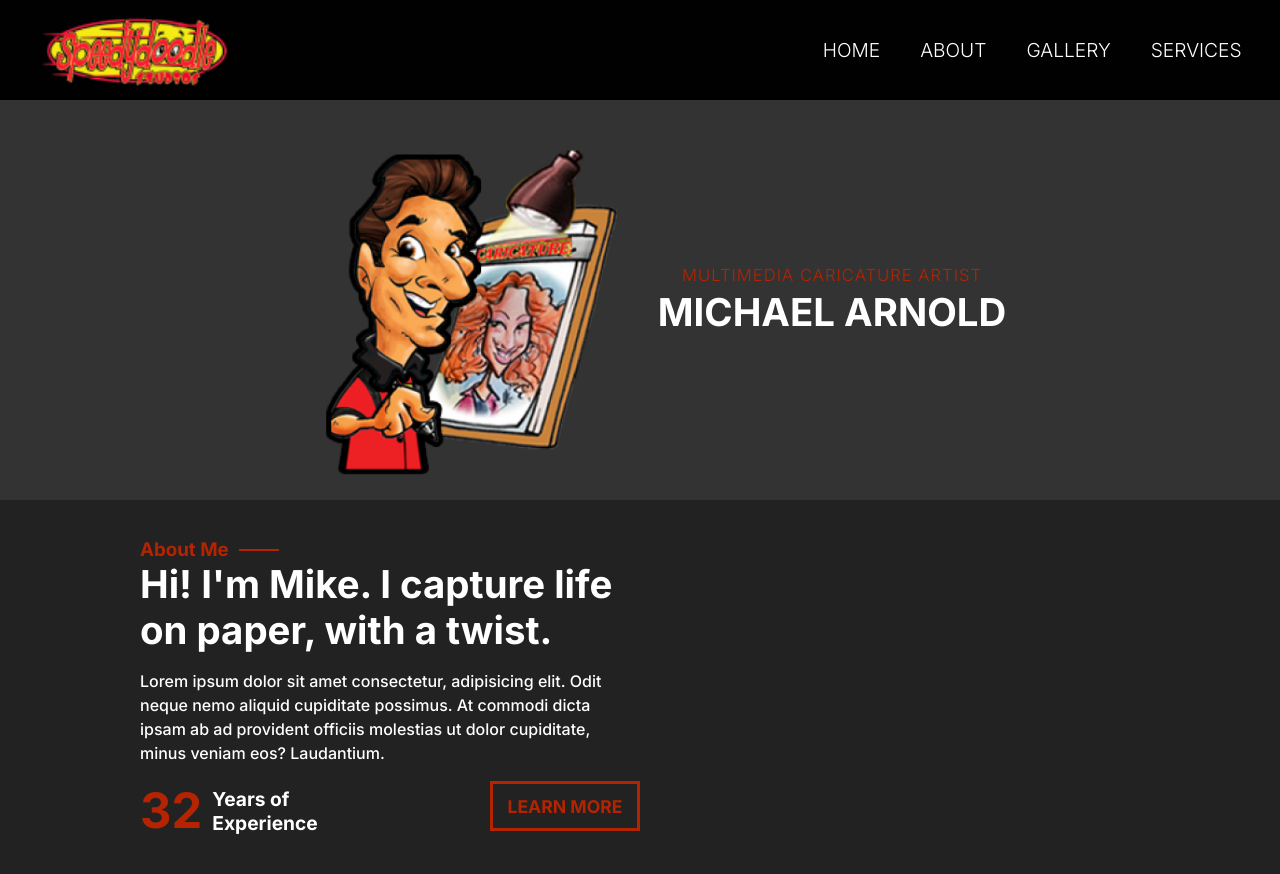
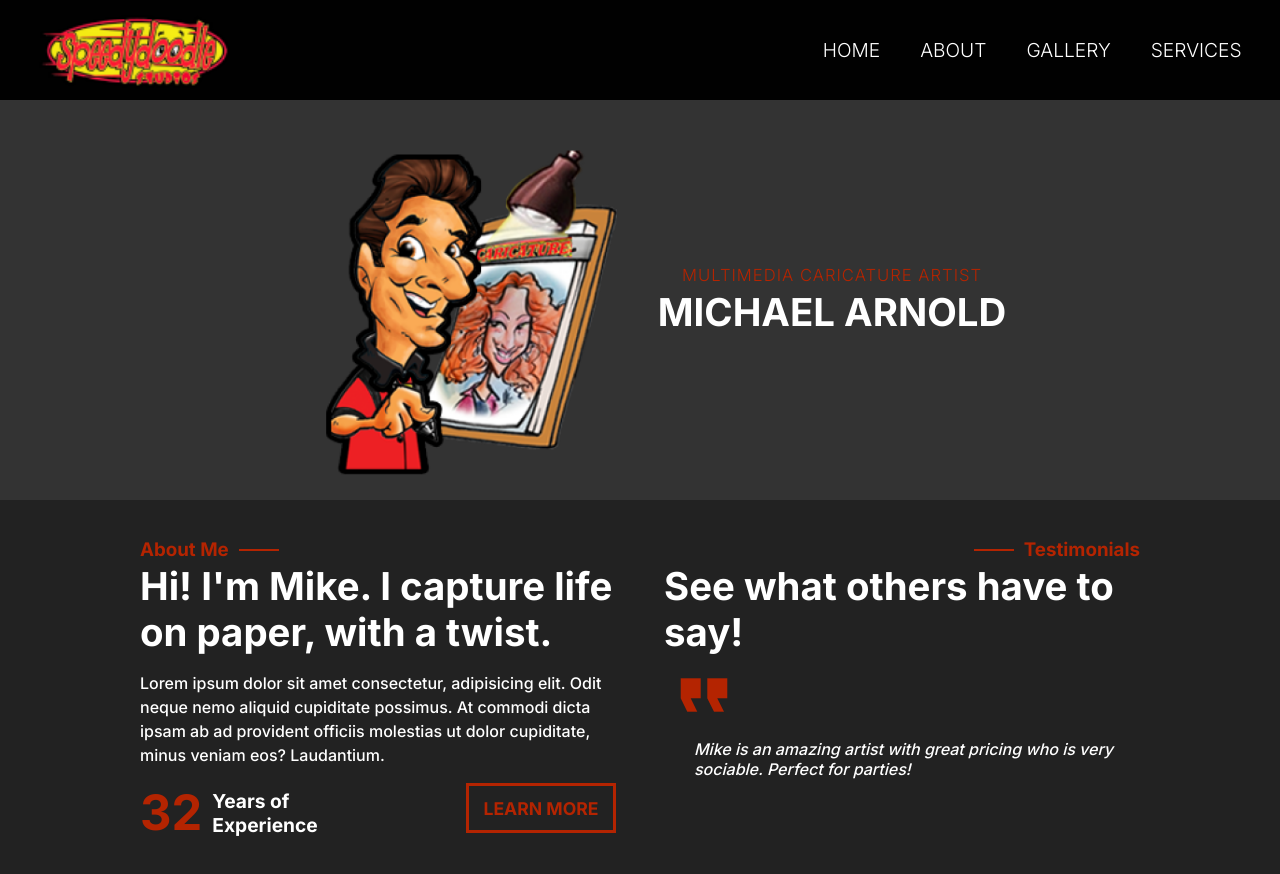
Before and after one commit to carnoldcoding/speedydoodle, a React (Create React App) app: page /homepage in a window 1280 px wide. Shown: the top 874 px of the page. Built offline with nearby package versions, Linux system fonts and the light colour scheme.

Commit message:
about section

```diff
--- a/public/index.html
+++ b/public/index.html
@@ -30,6 +30,10 @@
       nomodule
       src="https://unpkg.com/ionicons@7.1.0/dist/ionicons/ionicons.js"
     ></script>
+    <link
+      rel="stylesheet"
+      href="https://fonts.googleapis.com/icon?family=Material+Icons"
+    />
   </head>
   <body>
     <noscript>You need to enable JavaScript to run this app.</noscript>
--- a/src/components/About/index.jsx
+++ b/src/components/About/index.jsx
@@ -1,7 +1,16 @@
 import React from "react";
 import { AboutSection } from "./styles";
+import { Link } from "react-router-dom";
+import { useEffect } from "react";
 
 const About = () => {
+  const quotes = [
+    "Mike is an amazing artist with great pricing who is very sociable. Perfect for parties!",
+    "quote2",
+    "quote3",
+    "quote4",
+  ];
+  useEffect(() => {}, []);
   return (
     <AboutSection>
       <div className="about-wrapper">
@@ -21,10 +30,21 @@ const About = () => {
               <h1>32</h1>
               <h3>Years of Experience</h3>
             </div>
-            <button>learn more</button>
+            <Link to="/about">
+              <button>learn more</button>
+            </Link>
           </div>
         </article>
-        <article className="testimonials"></article>
+        <article className="testimonials">
+          <h3>Testimonials</h3>
+          <h1>See what others have to say!</h1>
+          <i class="material-icons">format_quote</i>
+          <div className="quote-carousel">
+            {quotes.map((quote) => (
+              <p>{quote}</p>
+            ))}
+          </div>
+        </article>
       </div>
     </AboutSection>
   );
--- a/src/components/About/styles.js
+++ b/src/components/About/styles.js
@@ -6,19 +6,71 @@ export const AboutSection = styled.section`
   justify-content: center;
   .about-wrapper {
     display: flex;
-    justify-content: center;
+    gap: 3rem;
+    @media screen and (max-width: ${(props) => props.theme.mobile}) {
+      flex-direction: column;
+    }
     max-width: ${(props) => props.theme.content.maxWidth};
     article {
+      margin-top: 25px;
       flex-basis: 50%;
       @media screen and (max-width: ${(props) => props.theme.mobile}) {
         flex-basis: unset;
+      }
+      &.testimonials {
+        position: relative;
+        h3 {
+          position: absolute;
+          top: -25px;
+          right: 0;
+          color: ${(props) => props.theme.colors.primary};
+          &::before {
+            content: "";
+            position: absolute;
+            height: 2px;
+            width: 40px;
+            background: ${(props) => props.theme.colors.primary};
+            top: 50%;
+            left: -60px;
+            transform: translateY(-50%);
+            margin-left: 10px;
+          }
+        }
+
+        h1 {
+          color: white;
+          font-size: clamp(
+            ${(props) => props.theme.fontSizes.medium},
+            3vw,
+            ${(props) => props.theme.fontSizes.large}
+          );
+        }
+        i {
+          color: ${(props) => props.theme.colors.primary};
+          font-size: 5rem;
+          transform: scaleX(-1);
+        }
+        .quote-carousel {
+          display: flex;
+          overflow: hidden;
+          p {
+            color: white;
+            min-width: 100%;
+            font-style: italic;
+            padding-left: 30px;
+          }
+        }
       }
       &.intro {
         display: flex;
         flex-direction: column;
         gap: 1rem;
+        header {
+          position: relative;
+        }
         h3 {
-          position: relative;
+          position: absolute;
+          top: -25px;
           color: ${(props) => props.theme.colors.primary};
           &::after {
             content: "";
@@ -52,6 +104,7 @@ export const AboutSection = styled.section`
             font-size: ${(props) => props.theme.fontSizes.xLarge};
           }
           h3 {
+            position: unset;
             color: white;
             font-size: ${(props) => props.theme.fontSizes.small};
             max-width: 100px;
```
